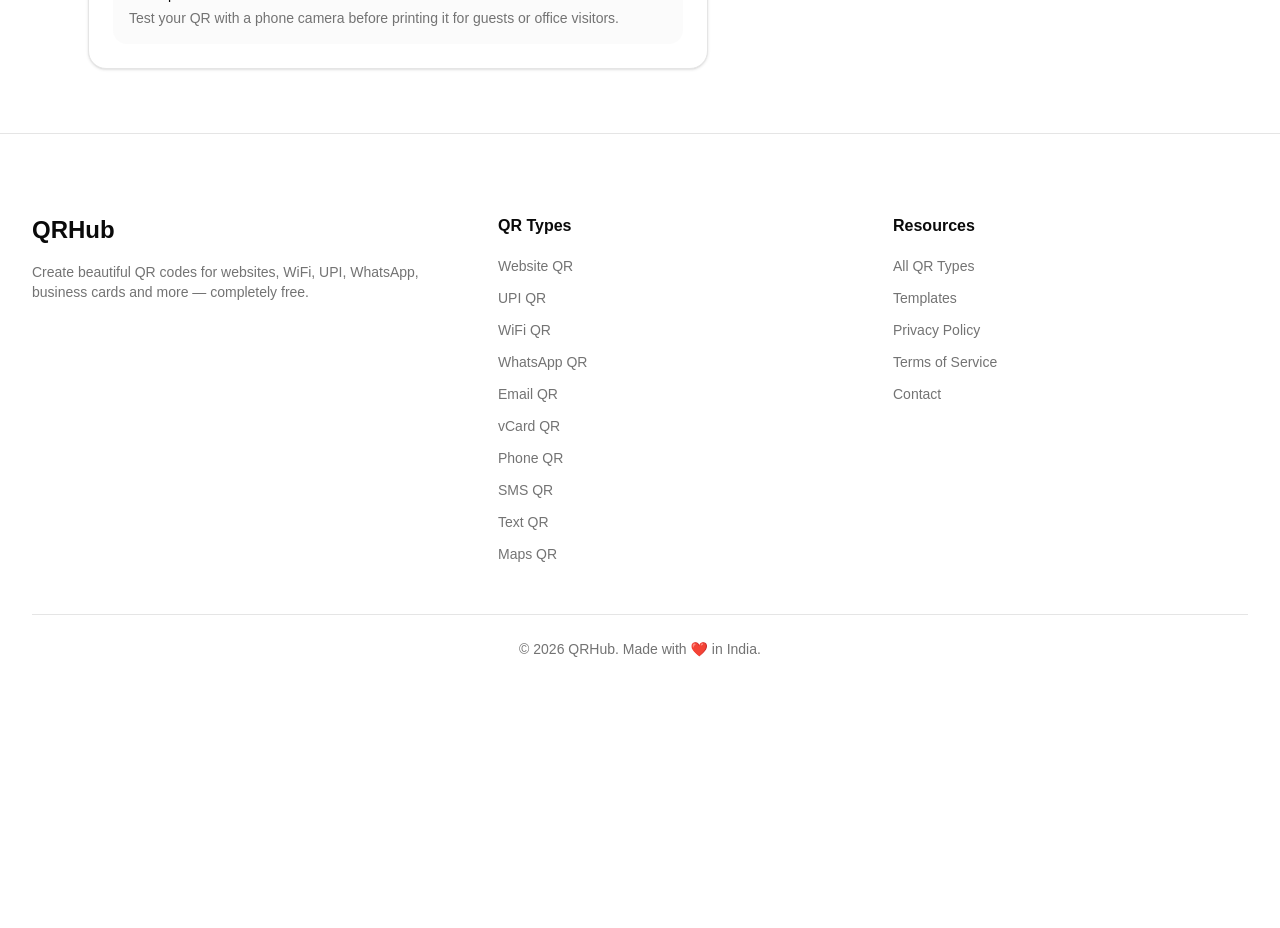
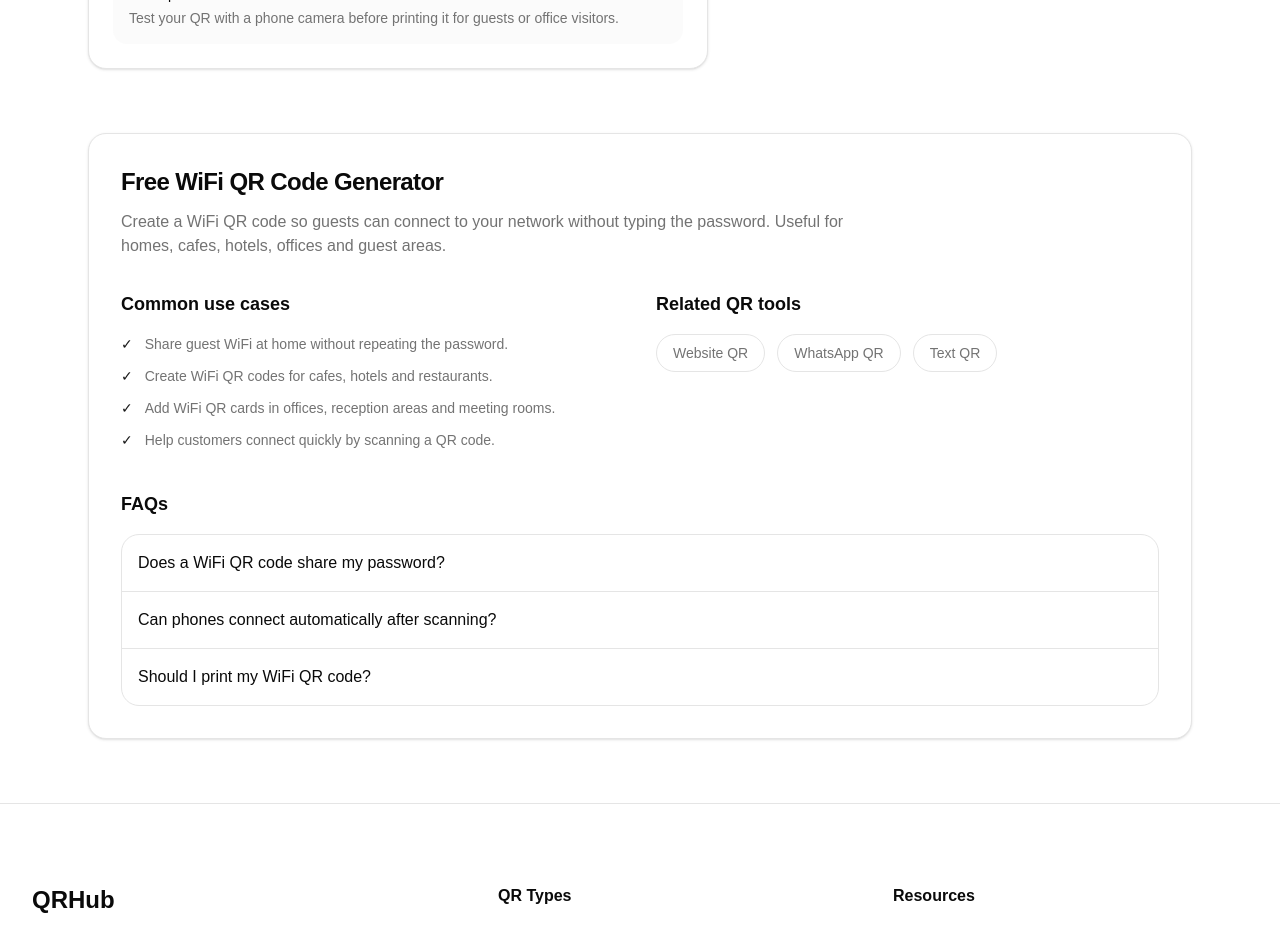
Before and after one commit to gouravmishra-121/qrhub, a React (Vite) app in the folder frontend/: page /wifi in a window 1280 px wide. Shown: the part 1280-2208 px from the top of the page. Before the commit the page ends 2019 px from the top, so only its background shows below. Built offline with nearby package versions, Linux system fonts and the light colour scheme.

Commit message:
feat: add seo content to website and wifi pages

```diff
--- a/frontend/src/data/generatorSeoContent.ts
+++ b/frontend/src/data/generatorSeoContent.ts
@@ -62,4 +62,69 @@
       { label: 'Website QR', href: '/website' },
     ],
   },
+  website: {
+    title: 'Free Website QR Code Generator',
+    description:
+      'Create a website QR code for any valid URL. Add your website link, generate the QR code instantly, and download it as PNG or SVG.',
+    useCases: [
+      'Share business websites, landing pages and portfolios.',
+      'Add website QR codes to posters, flyers and product packaging.',
+      'Create QR codes for menus, forms, payment pages or event pages.',
+      'Help users open your website quickly without typing the URL.',
+    ],
+    faqs: [
+      {
+        question: 'Can I create a QR code for any website?',
+        answer:
+          'Yes. Enter a full website URL starting with http:// or https:// and QRHub will generate a QR code for it.',
+      },
+      {
+        question: 'Why do I need to enter https://?',
+        answer:
+          'Using a complete URL avoids mistakes and makes sure the QR code opens the exact website you entered.',
+      },
+      {
+        question: 'Can I download the website QR code?',
+        answer: 'Yes. You can download your website QR code as PNG or SVG after generating it.',
+      },
+    ],
+    relatedLinks: [
+      { label: 'WhatsApp QR', href: '/whatsapp' },
+      { label: 'UPI QR', href: '/upi' },
+      { label: 'Maps QR', href: '/maps' },
+    ],
+  },
+  wifi: {
+    title: 'Free WiFi QR Code Generator',
+    description:
+      'Create a WiFi QR code so guests can connect to your network without typing the password. Useful for homes, cafes, hotels, offices and guest areas.',
+    useCases: [
+      'Share guest WiFi at home without repeating the password.',
+      'Create WiFi QR codes for cafes, hotels and restaurants.',
+      'Add WiFi QR cards in offices, reception areas and meeting rooms.',
+      'Help customers connect quickly by scanning a QR code.',
+    ],
+    faqs: [
+      {
+        question: 'Does a WiFi QR code share my password?',
+        answer:
+          'The QR code contains the WiFi network details needed to connect. Share it only with people you want to give access to.',
+      },
+      {
+        question: 'Can phones connect automatically after scanning?',
+        answer:
+          'Most modern phones can detect WiFi QR codes and show an option to connect to the network.',
+      },
+      {
+        question: 'Should I print my WiFi QR code?',
+        answer:
+          'Yes. You can print it for guests, cafes, hotels or offices, but test it once before sharing publicly.',
+      },
+    ],
+    relatedLinks: [
+      { label: 'Website QR', href: '/website' },
+      { label: 'WhatsApp QR', href: '/whatsapp' },
+      { label: 'Text QR', href: '/text' },
+    ],
+  },
 }
--- a/frontend/src/pages/generators/WebsiteQR.tsx
+++ b/frontend/src/pages/generators/WebsiteQR.tsx
@@ -1,6 +1,7 @@
 import { useMemo, useRef, useState } from 'react'
 import { Link, useSearchParams } from 'react-router-dom'
-
+import { GeneratorSeoContent } from '@/components/generators/GeneratorSeoContent'
+import { generatorSeoContent } from '@/data/generatorSeoContent'
 import {
   DEFAULT_BACKGROUND_COLOR,
   DEFAULT_FOREGROUND_COLOR,
@@ -193,6 +194,7 @@
           </div>
         </section>
       </div>
+      <GeneratorSeoContent {...generatorSeoContent.website} />
     </main>
   )
 }
--- a/frontend/src/pages/generators/WiFiQR.tsx
+++ b/frontend/src/pages/generators/WiFiQR.tsx
@@ -12,7 +12,8 @@
 } from '@/components/qr'
 import { Button } from '@/components/ui/button'
 import { Input } from '@/components/ui/input'
-
+import { GeneratorSeoContent } from '@/components/generators/GeneratorSeoContent'
+import { generatorSeoContent } from '@/data/generatorSeoContent'
 type WiFiSecurity = 'WPA' | 'WEP' | 'nopass'
 
 function escapeWiFiValue(value: string) {
@@ -276,6 +277,7 @@
           </div>
         </section>
       </div>
+      <GeneratorSeoContent {...generatorSeoContent.wifi} />
     </main>
   )
 }
```
